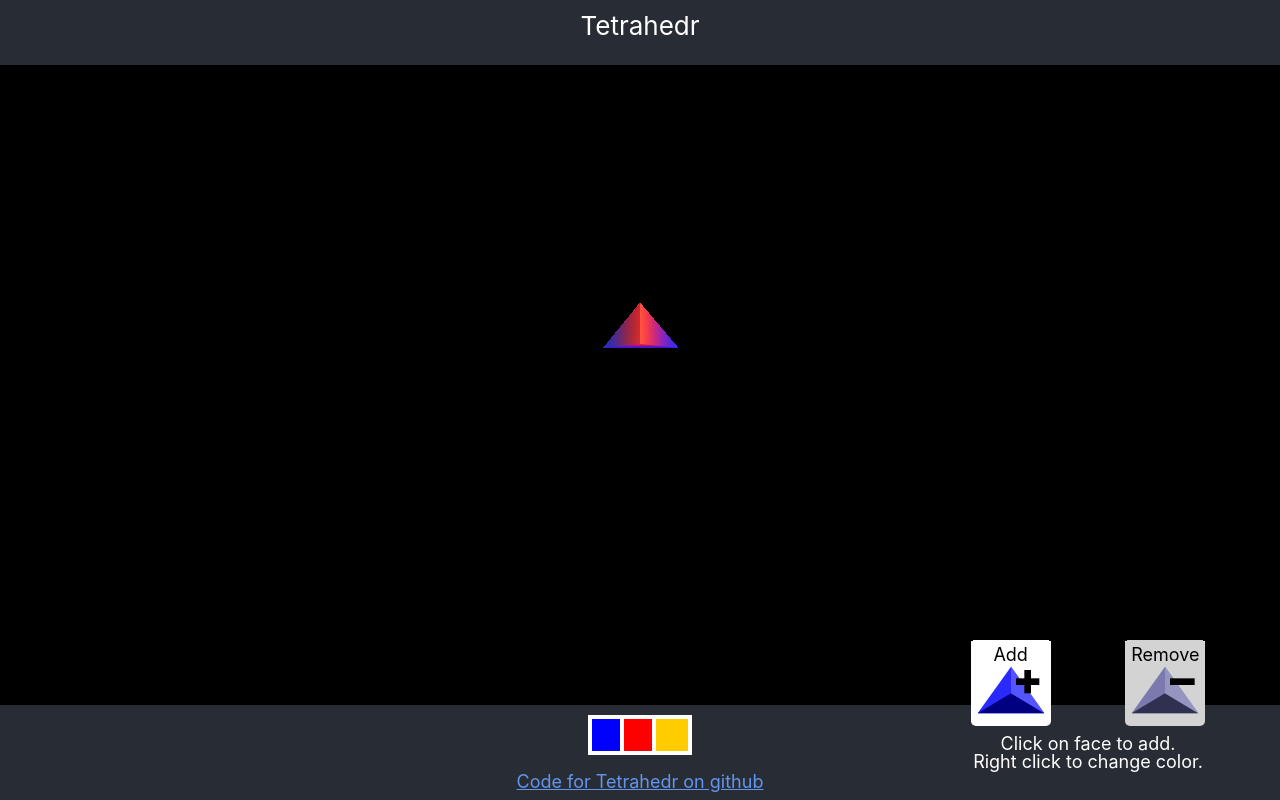
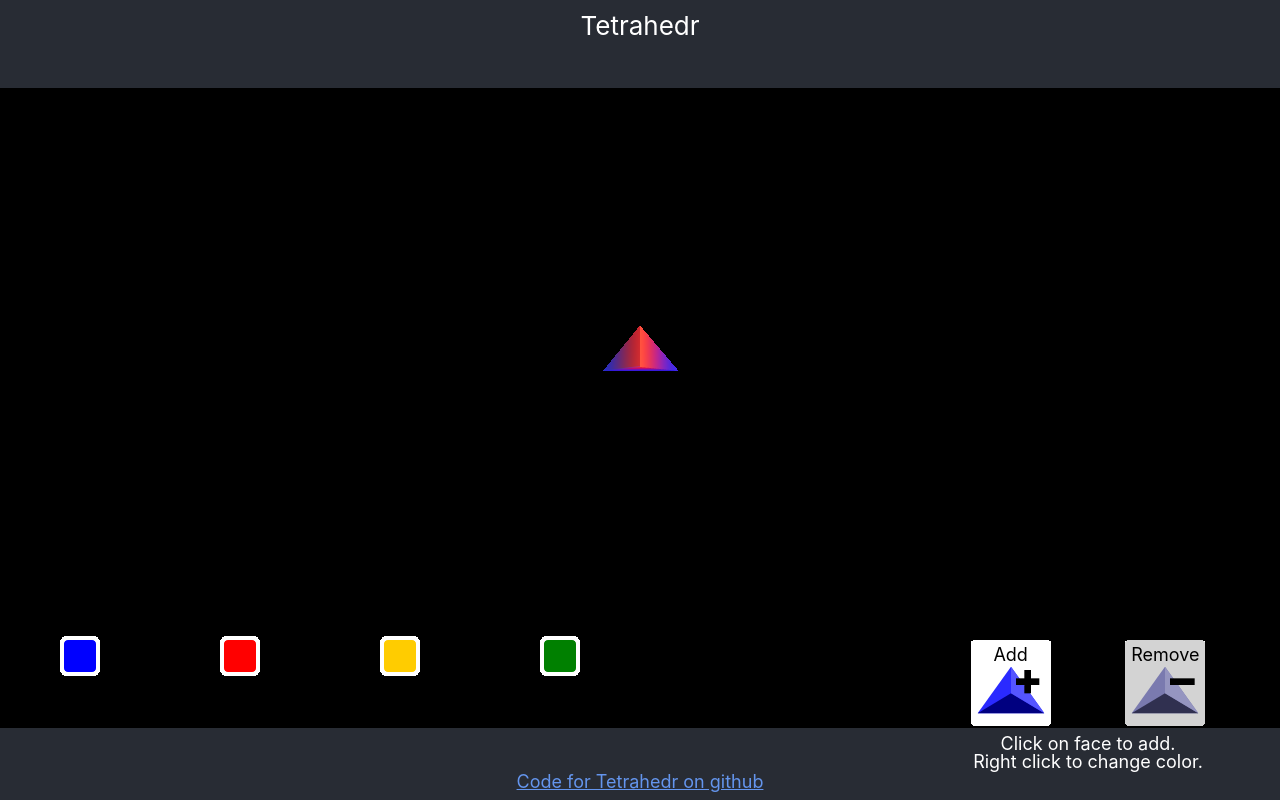
Before and after one commit to K8fractal/tetrahedr, a React (Create React App) app: page / in a window 1280 px wide. Built offline with nearby package versions, Linux system fonts and the light colour scheme.

Commit message:
Color Selection formatting

```diff
--- a/src/App.css
+++ b/src/App.css
@@ -35,20 +35,16 @@ a:visited {
   width: 4vmin;
   height: 4vmin;
   outline: 4px white solid;
+  border-radius: 4px;
 }
 
  .popoverContainer {
   position: absolute;
-  bottom: 10%;
-  outline: 2px yellow dashed;
+  bottom: 100%;
+  transform: translateY(-5px);
+  z-index: 2;
 }
 
-.popover {
-  position: absolute;
-  bottom: 10%;
-  z-index: 2;
-outline: 2px red solid;
-}
 
 .iconRadio, .iconSelect {
   color: black;
@@ -90,18 +86,33 @@ p {
   font-size: calc(2px + 2vmin);
 }
 
-.iconBar {
-  width: 30%;
+.iconBar, .paletteBar {
   transform: translateY(80vh);
   position: fixed;
-  align-self: end;
   /* outline:  3px greenyellow dashed;  */
   padding-bottom: 0;
+}
+.iconBar {
+  align-self: flex-end;
+  width: 30%;
 }
 
 
 .iconBar p {
   font-size: calc(2px + 2vmin);
+}
+
+.radioBar {
+  display: flex;
+  justify-content: space-evenly;
+}
+
+.paletteBar {
+  align-self: flex-start;
+  width: 50%;
+  display: flex;
+  flex-direction: row;
+  justify-content: space-around;
 }
 
 .mobileHide {
@@ -113,15 +124,3 @@ p {
     visibility: hidden;
   }
 }
-
-
-.radioBar {
-  display: flex;
-  justify-content: space-evenly;
-}
-
-.paletteBar {
-  display: flex;
-  flex-direction: row;
-  align-items: flex-end;
-}
--- a/src/ColorSelect.tsx
+++ b/src/ColorSelect.tsx
@@ -18,7 +18,6 @@ export const ColorSelect = (props: ColorSelectorProps) => {
       ></div>
       {show ? (
         <div className="popoverContainer">
-          <div className="popover">
           <SketchPicker
             disableAlpha={true}
             color={color}
@@ -41,7 +40,6 @@ export const ColorSelect = (props: ColorSelectorProps) => {
             ]}
           />
         </div>
-        </div>
       ) : null}
     </div>
   );
--- a/src/PaletteSelector.tsx
+++ b/src/PaletteSelector.tsx
@@ -27,6 +27,10 @@ export const PaletteSelector = () => {
         colorEffect={makeColorSetter("HIGHLIGHT")}
         initialColor="#ffcc00"
       />
+      <ColorSelect
+        colorEffect={makeColorSetter("HIGHLIGHT")}
+        initialColor="green"
+      />
       {/* <img src={getVisual(0)().toDataURL()} /> */}
     </div>
   );
```
Lines whose indentation alone changed are shown as unchanged.
